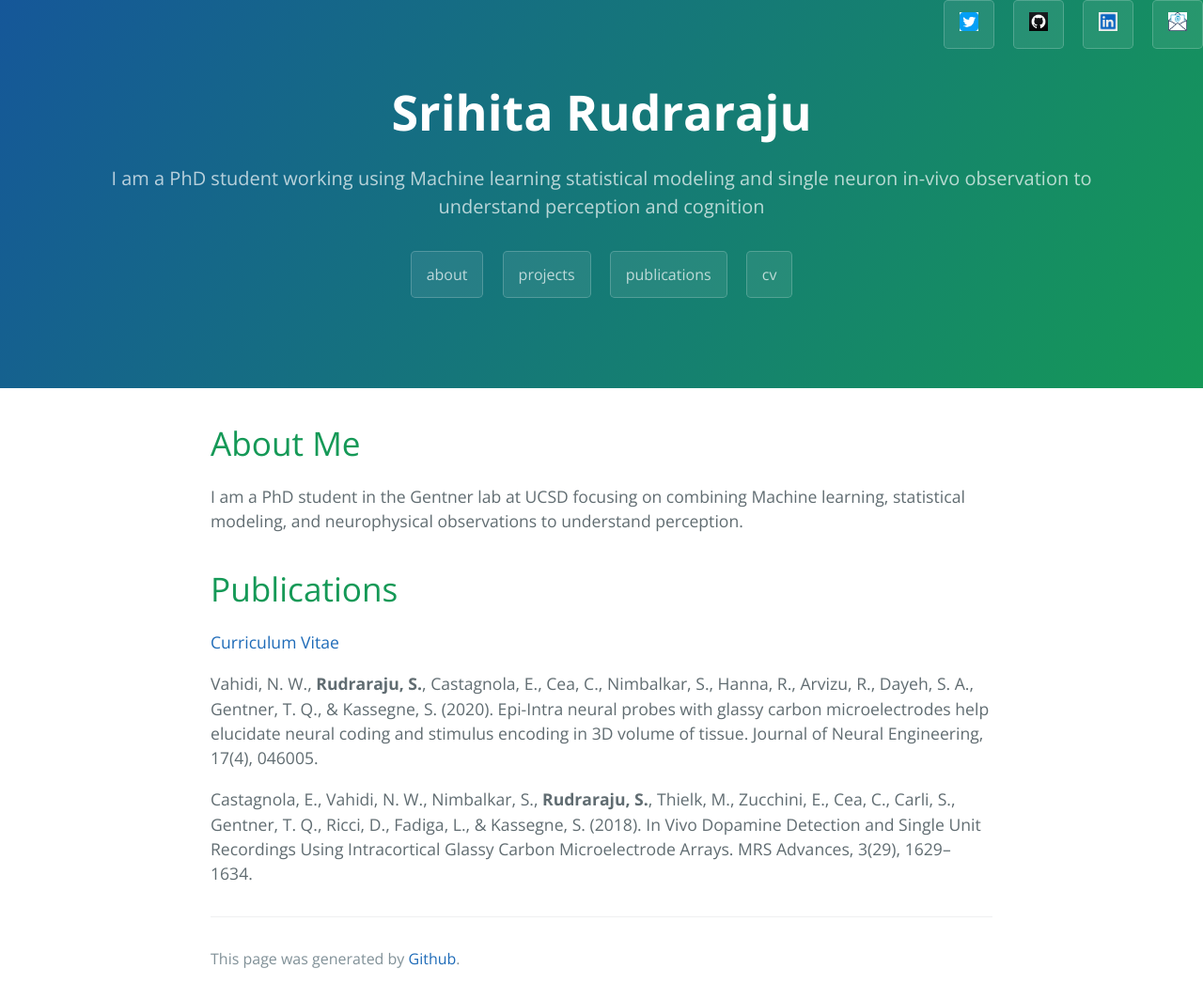
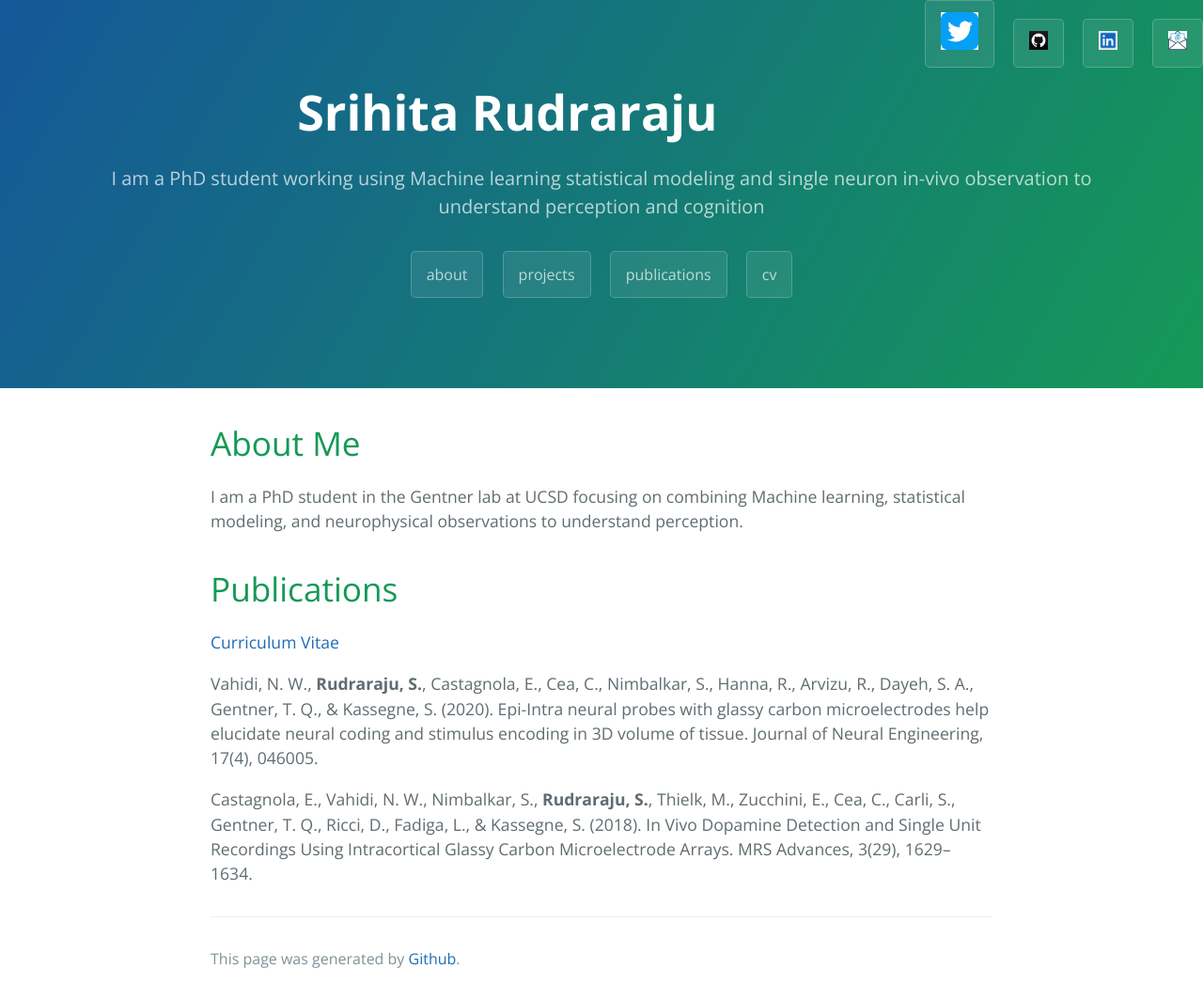
Before and after one commit to srrudrar/srrudrar.github.io, a Jekyll site: the page built from index.md, in a window 1280 px wide. Shown: the whole page at 94% size. Built offline with Jekyll 4.4.1, drawn with Linux system fonts in a browser that asks for light colours; our own code applies the rules of GitHub Pages for plain Markdown files.

Commit message:
Update default.html

```diff
--- a/_layouts/default.html
+++ b/_layouts/default.html
@@ -32,11 +32,13 @@
   <body>
     <a id="skip-to-content" href="#content">Skip to the content.</a>
 
+
+<!-- BUTTONS AT TOP OF PAGE -->
 <nav>
   <ul>
   <li><z href="{{ "https://twitter.com/SrihitaR" }}" class="btn" >
          <img alt="Twitter" src="Twitter.png"
-         width=20" height=20"> </z>
+         width=40" height=40"> </z>
     <z href="{{ "https://github.com/srrudrar" }}" class="btn">
          <img alt="Github" src="Github.png"
          width=20" height=20"> </z>
@@ -50,6 +52,7 @@
   </ul>
   </nav>
 
+
  <!-- HEADER -->
  <div id="map_canvas" style="position:absolute;left:0;right:0;"></div>
 
@@ -61,6 +64,7 @@
         <a href="{{ "#Publications" }}" class="btn"> publications </a>
         <a href="{{ "#CV" }}" class="btn"> cv </a>
     </header>
+
 
     <main id="content" class="main-content" role="main">
       {{ content }}
```
